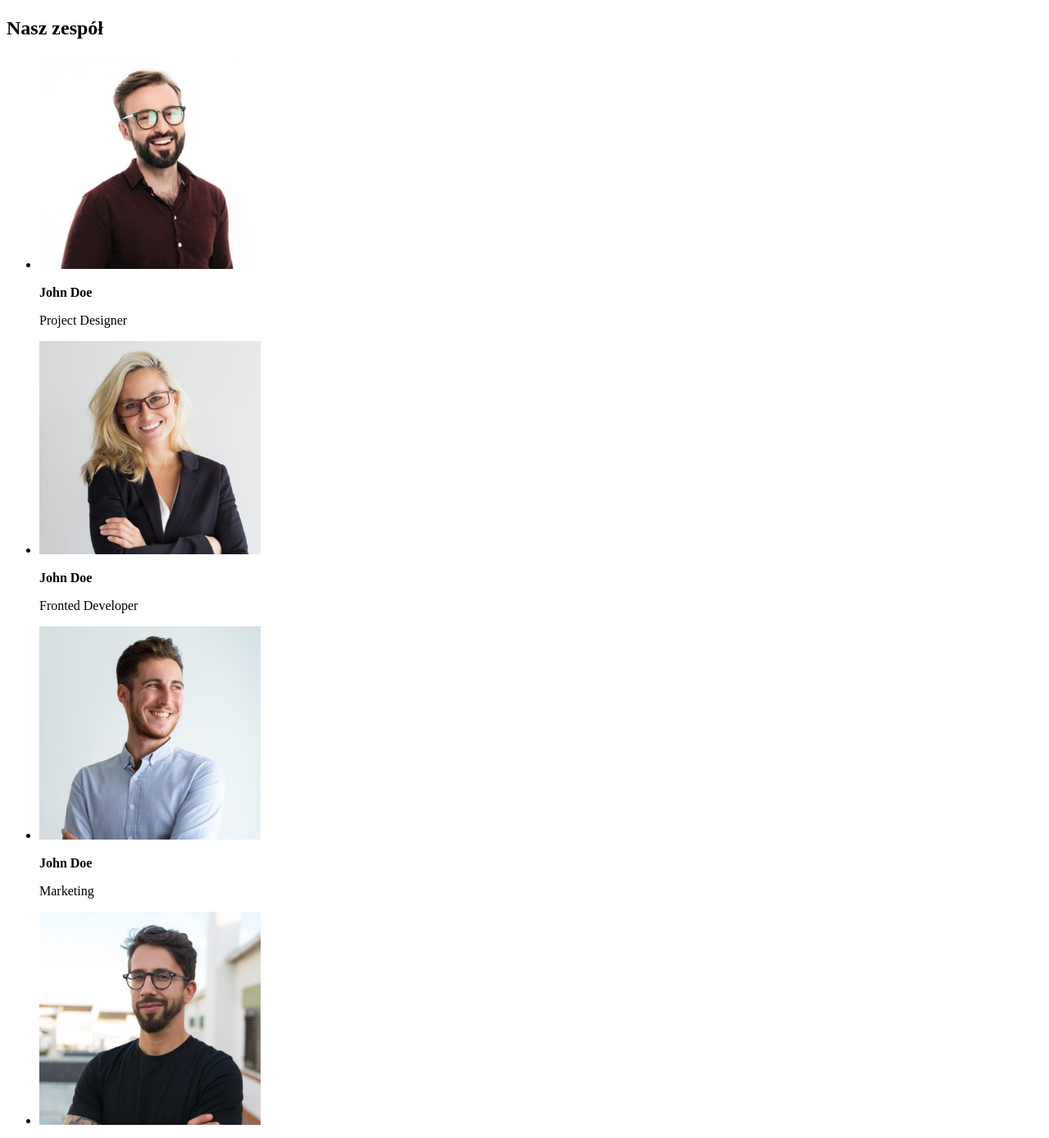
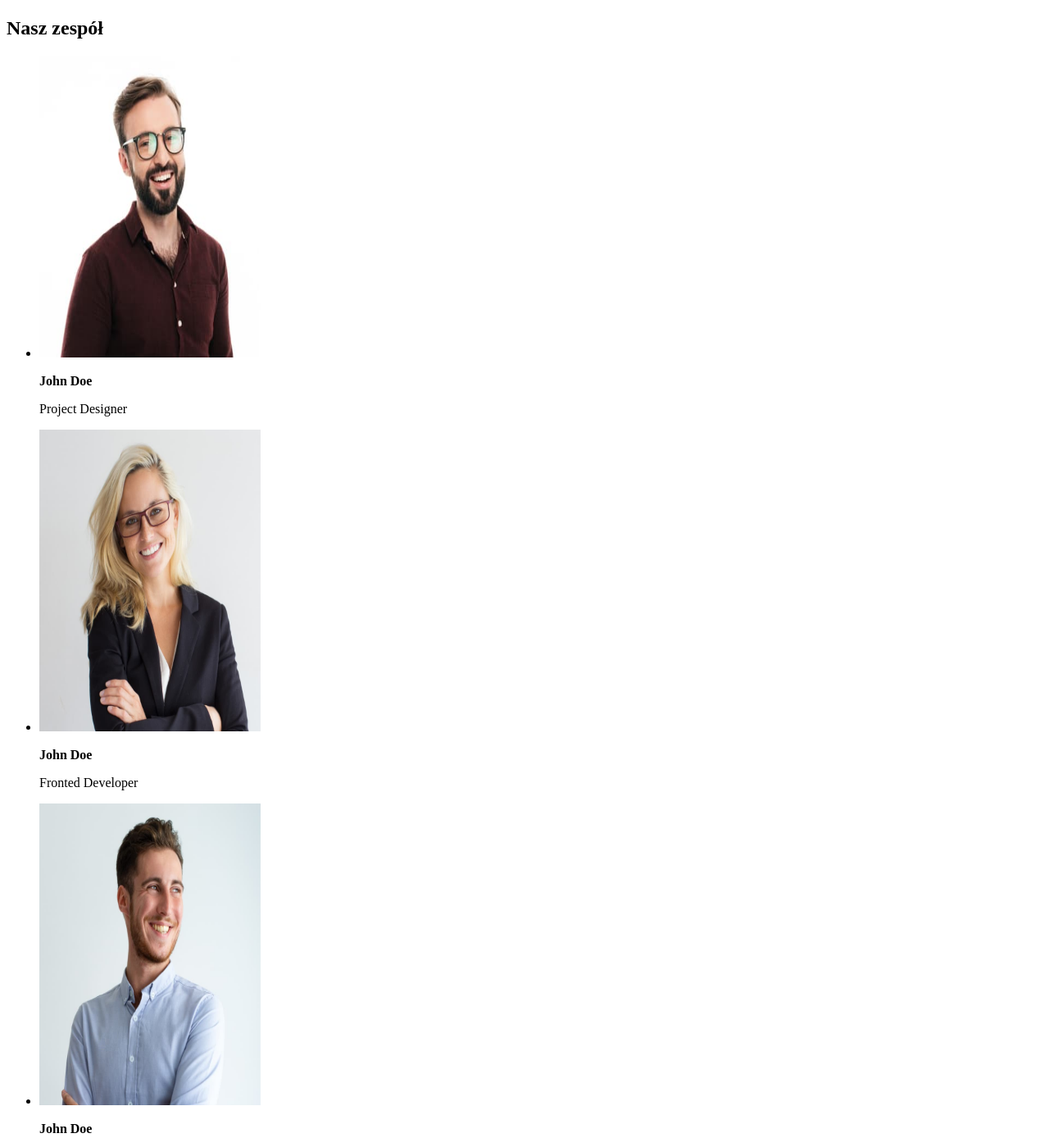
Before and after one commit to WiktoriaGorzelanczyk/goit-markup-hw-01, a plain HTML site: page index.html in a window 1280 px wide. Shown: the part 872-2260 px from the top of the page at 82% size. Drawn offline with Linux system fonts and the light colour scheme.

Commit message:
Update index.html

```diff
--- a/index.html
+++ b/index.html
@@ -108,7 +108,7 @@
                         <img
                         src="images/John.jpg"
                         width="270"
-                        height="260"
+                        height="368"
                         alt="Product Designer"
                         />
                         <p>
@@ -120,7 +120,7 @@
                         <img
                         src="images/Alice.jpg"
                         width="270"
-                        height="260"
+                        height="368"
                         alt="Fronted Developer"
                         />
                         <p>
@@ -132,7 +132,7 @@
                         <img
                         src="images/Rob.jpg"
                         width="270"
-                        height="260"
+                        height="368"
                         alt="Marketing"
                         />
                         <p>
@@ -144,7 +144,7 @@
                         <img
                         src="images/Jacob.jpg"
                         width="270"
-                        height="260"
+                        height="368"
                         alt="UI Designer"
                         />
                         <p>
```
